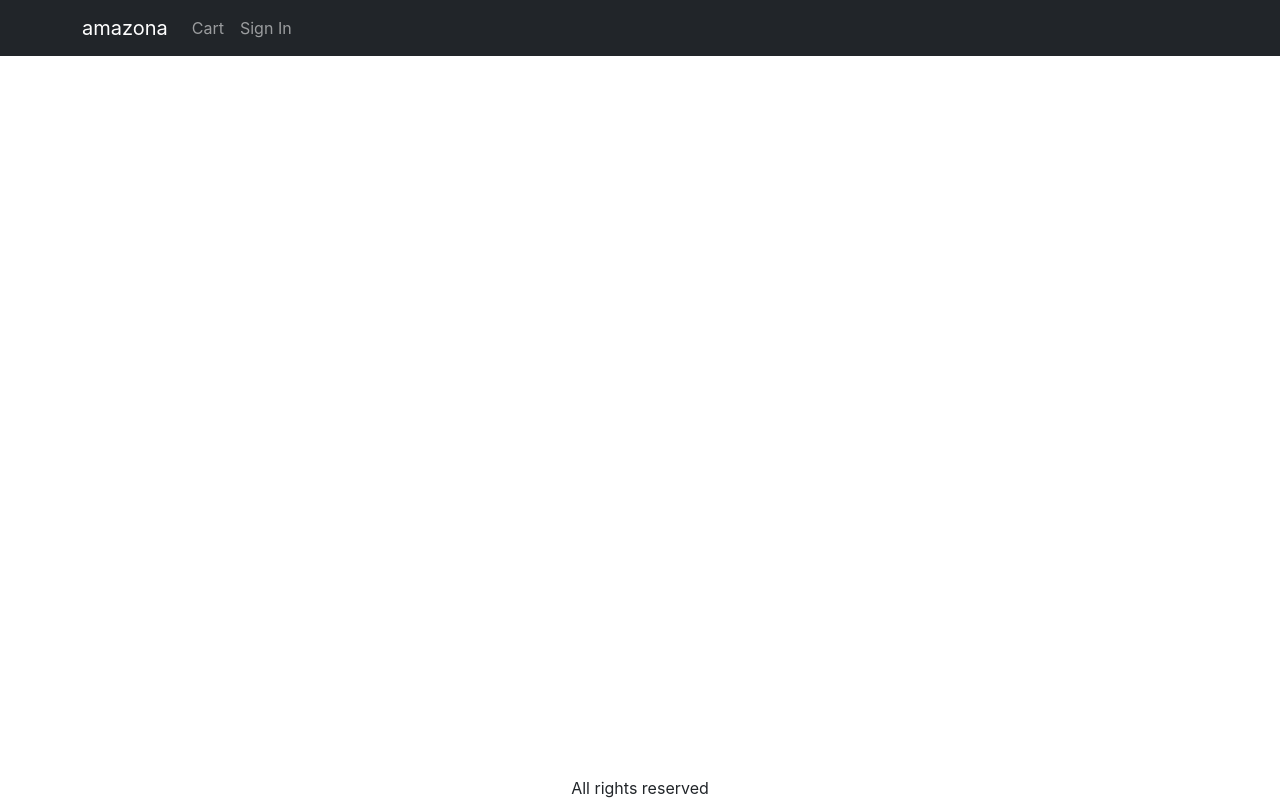
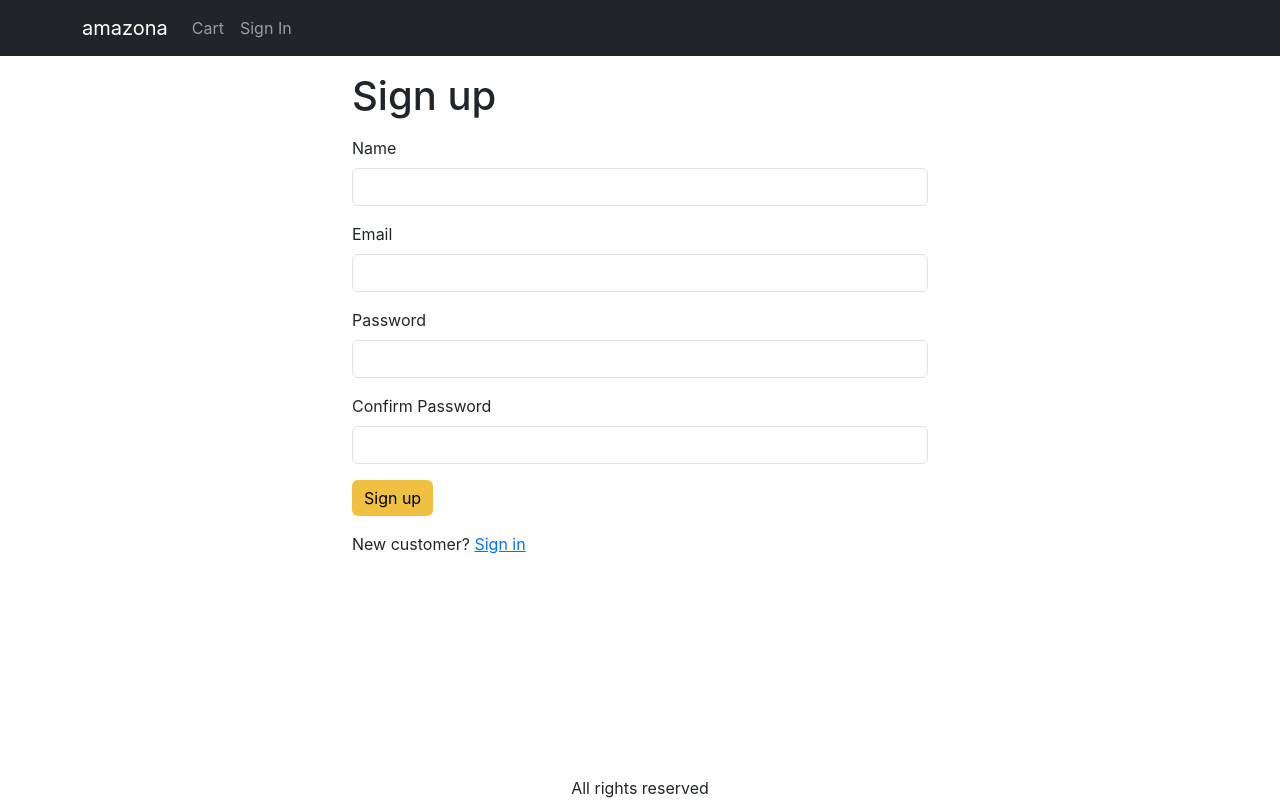
Before and after one commit to tarik310/EcommerceMERN, a React (Create React App) app in the folder amazona/frontend/: page /signup in a window 1280 px wide. Built offline with nearby package versions, Linux system fonts and the light colour scheme.

Commit message:
25. Create Sign Up Screen

```diff
--- a/amazona/frontend/src/App.js
+++ b/amazona/frontend/src/App.js
@@ -14,6 +14,7 @@
 import CartScreen from "./screens/CartScreen";
 import SigninScreen from "./screens/SigninScreen";
 import ShippingAddressScreen from "./screens/ShippingAddressScreen";
+import SignupScreen from "./screens/SignupScreen";
 function App() {
   const { state, dispatch: cxtDispatch } = useContext(Store);
   const { cart, userInfo } = state;
@@ -73,6 +74,7 @@
               <Route path="/product/:slug" element={<ProductScreen />} />
               <Route path="/cart" element={<CartScreen />} />
               <Route path="/signin" element={<SigninScreen />} />
+              <Route path="/signup" element={<SignupScreen />} />
               <Route path="/shipping" element={<ShippingAddressScreen />} />
               <Route path="/" element={<HomeScreen />} />
             </Routes>
--- /dev/null
+++ b/amazona/frontend/src/screens/SignupScreen.js
@@ -0,0 +1,93 @@
+import Button from "react-bootstrap/esm/Button";
+import Container from "react-bootstrap/esm/Container";
+import Form from "react-bootstrap/esm/Form";
+import { Helmet } from "react-helmet-async";
+import { Link, useLocation, useNavigate } from "react-router-dom";
+import Axios from "axios";
+import { useContext, useEffect, useState } from "react";
+import { Store } from "../Store";
+import { toast } from "react-toastify";
+import { getError } from "../utils";
+export default function SignupScreen() {
+  const navigate = useNavigate();
+  const { search } = useLocation();
+  const redirectInUrl = new URLSearchParams(search).get("redirect");
+  const redirect = redirectInUrl ? redirectInUrl : "/";
+  const [name, setName] = useState("");
+  const [email, setEmail] = useState("");
+  const [password, setPassword] = useState("");
+  const [confirmPassword, setConfirmPassword] = useState("");
+  const { state, dispatch: cxtDispatch } = useContext(Store);
+  const { userInfo } = state;
+  const submitHandler = async (e) => {
+    e.preventDefault();
+    if (password !== confirmPassword) {
+      toast.error("passwords do not match");
+      return;
+    }
+    try {
+      const { data } = await Axios.post("api/users/signup", {
+        name,
+        email,
+        password,
+      });
+      cxtDispatch({ type: "USER_SIGNIN", payload: data });
+      localStorage.setItem("userInfo", JSON.stringify(data));
+      navigate(redirect || "/");
+    } catch (err) {
+      toast.error(getError(err));
+    }
+  };
+
+  useEffect(() => {
+    if (userInfo) {
+      navigate(redirect);
+    }
+  }, [navigate, redirect, userInfo]);
+  return (
+    <Container className="small-container">
+      <Helmet>
+        <title>sign up</title>
+      </Helmet>
+      <h1 className="my-3">Sign up</h1>
+      <Form onSubmit={submitHandler}>
+        <Form.Group className="mb-3" controlId="name">
+          <Form.Label>Name</Form.Label>
+          <Form.Control required onChange={(e) => setName(e.target.value)} />
+        </Form.Group>
+
+        <Form.Group className="mb-3" controlId="email">
+          <Form.Label>Email</Form.Label>
+          <Form.Control
+            type="email"
+            required
+            onChange={(e) => setEmail(e.target.value)}
+          />
+        </Form.Group>
+        <Form.Group className="mb-3" controlId="password">
+          <Form.Label>Password</Form.Label>
+          <Form.Control
+            type="password"
+            required
+            onChange={(e) => setPassword(e.target.value)}
+          />
+        </Form.Group>
+
+        <Form.Group className="mb-3" controlId="confirmPassword">
+          <Form.Label>Confirm Password</Form.Label>
+          <Form.Control
+            type="password"
+            required
+            onChange={(e) => setConfirmPassword(e.target.value)}
+          />
+        </Form.Group>
+        <div className="mb-3">
+          <Button type="submit">Sign up</Button>
+        </div>
+        <div className="mb-3">
+          New customer? <Link to={`/signin?redirect=${redirect}`}>Sign in</Link>
+        </div>
+      </Form>
+    </Container>
+  );
+}
```
Also changed, not shown: 2 other files (tests, documents, lock files or other folders).
